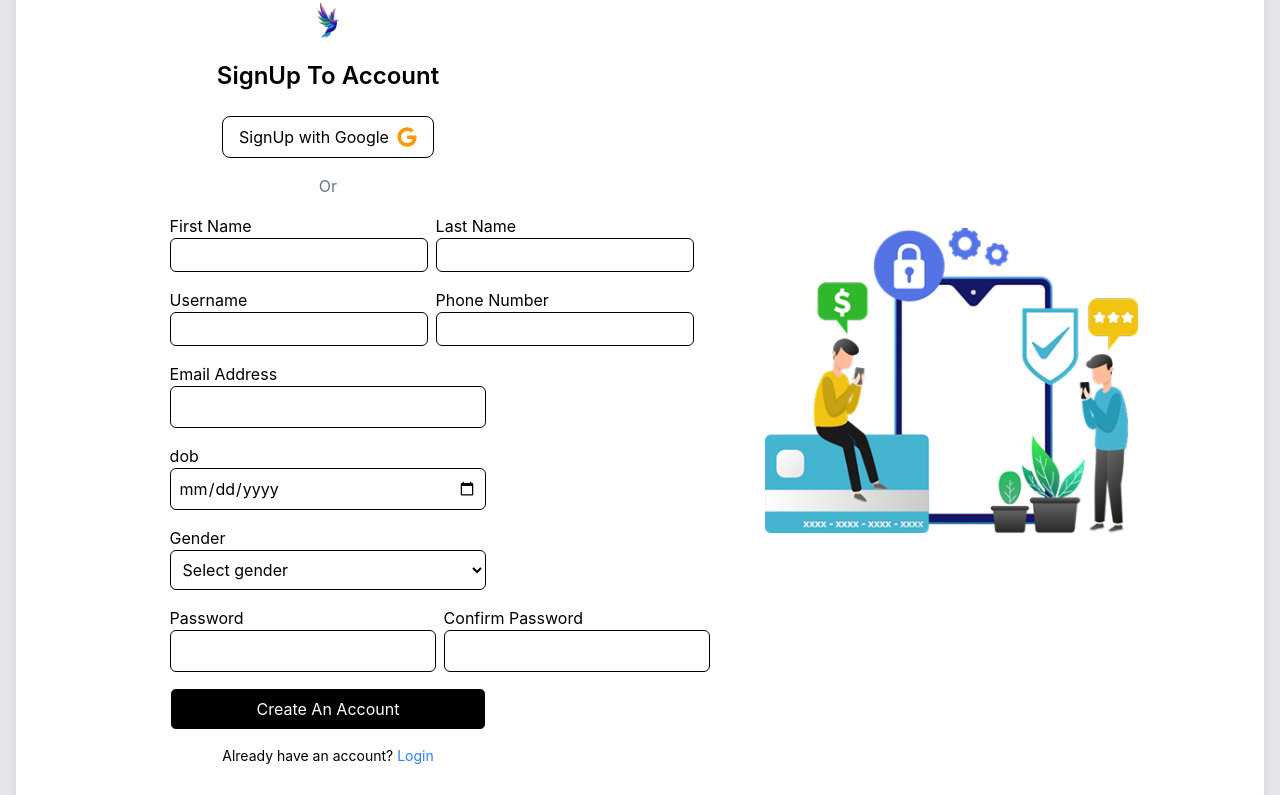
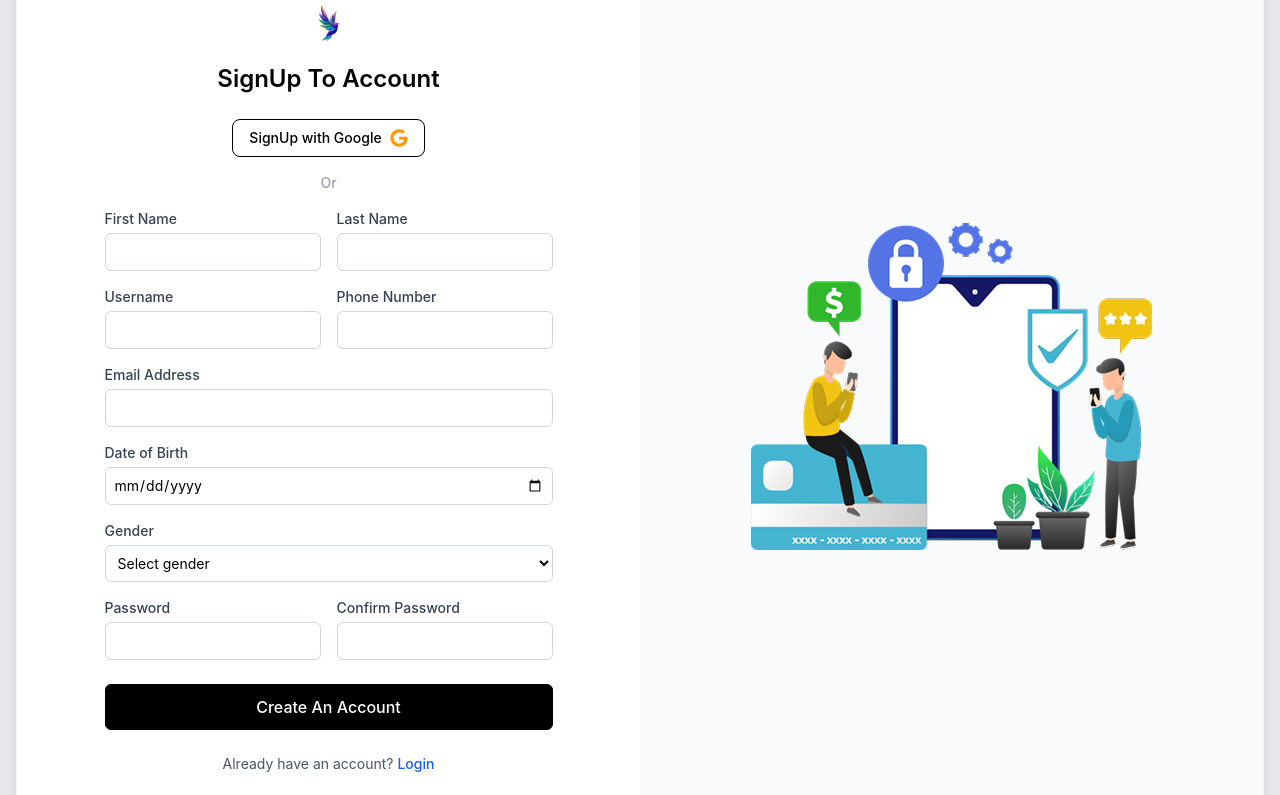
Before and after one commit to headlet/E-Commerce, a React app in the folder frontend/: page /signup in a window 1280 px wide. Shown: the part 357-1152 px from the top of the page. Built offline with nearby package versions, Linux system fonts and the light colour scheme; the HTML template or start-up script is replaced by a standard one.

Commit message:
fix the error message and http status in login, register, profile and properly show the validation errror on react

```diff
--- a/frontend/src/public/components/pages/Auth/logIn.jsx
+++ b/frontend/src/public/components/pages/Auth/logIn.jsx
@@ -1,19 +1,28 @@
 import { FaGoogle } from "react-icons/fa";
-import { Link } from "react-router";
+import { Link, useNavigate } from "react-router"; // Use React Router for page transitions
 import loginimg from "../../../../assets/login.png";
 import logo from "../../../../assets/logo.png";
 import { login } from "../../../../api/auth";
 import { useState } from "react";
 import { Title } from "react-head";
 
-function logIn() {
+// FIX 1: Capitalized component name to follow React standards
+function LogIn() {
+  const navigate = useNavigate();
+
   const [LoginForm, setLoginForm] = useState({
     email: "",
     password: "",
   });
 
+  const [errors, setErrors] = useState({});
+  const [message, setMessage] = useState("");
+  const [isSuccess, setIsSuccess] = useState(true);
+
   const handleSubmit = async (e) => {
     e.preventDefault();
+    setMessage("");
+    setErrors({});
 
     try {
       const response = await login(LoginForm);
@@ -22,96 +31,146 @@ function logIn() {
         const { access_token, user } = response.data;
         localStorage.setItem("token", access_token);
         localStorage.setItem("user", JSON.stringify(user));
-        window.location.href = "/profile";
+        setIsSuccess(true);
+        setMessage(response.data.message || "Logged in successfully!");
+
+        // Use client-side navigation instead of window.location.href to preserve state
+        navigate("/profile");
       }
     } catch (error) {
-      const errorMsg = error.response?.data?.message || "Login failed";
-      console.error(errorMsg);
+      setIsSuccess(false);
+
+      // FIX 2: Safeguard against empty or unexpected API error formats using || {}
+      if (error.response && error.response.status === 422) {
+        setErrors(error.response.data.errors || {});
+        setMessage("Please resolve the input validation errors listed below.");
+      } else {
+        // Handle incorrect credentials (401) or other server errors gracefully
+        setErrors({});
+        setMessage(error.response?.data?.message || "Invalid email or password.");
+      }
     }
   };
 
   const handleChange = (e) => {
     const { name, value } = e.target;
-    setLoginForm((e) => ({
-      ...e,
+    setLoginForm((prev) => ({
+      ...prev,
       [name]: value,
     }));
+
+    if (errors && errors[name]) {
+      setErrors((prevErrors) => ({ ...prevErrors, [name]: null }));
+    }
   };
+
   return (
-    <section className="flex flex-col items-center justify-center w-full p-4 gap-5">
+    <section className="flex flex-col items-center justify-center w-full p-4 gap-4 max-w-7xl mx-auto">
       <Title>Login | SpeedMart</Title>
-      <div className="text-sm text-gray-500 w-full bg-white rounded-lg p-5">
+
+      {/* Breadcrumb */}
+      <div className="text-sm text-gray-500 w-full bg-white rounded-lg p-5 shadow-sm border border-gray-100">
         Home / pages /{" "}
         <span className="text-md font-semibold text-black">Login</span>
       </div>
 
-      <div className="flex flex-col md:flex-row justify-center items-center shadow-lg bg-white rounded-xl overflow-hidden w-full">
-        {/* LEFT SIDE */}
-        <div className="w-full md:w-[50%] flex flex-col justify-center items-center px-6 md:px-12 py-10">
-          <img src={logo} alt="logo" className="h-12 mb-4" />
+      {/* Main Container */}
+      <div className="flex flex-col lg:flex-row justify-center items-stretch shadow-lg bg-white rounded-xl overflow-hidden w-full border border-gray-100">
 
-          <h2 className="text-[#1ABA1A] text-3xl font-semibold">
+        {/* LEFT SIDE - FORM */}
+        <div className="w-full lg:w-[50%] flex flex-col justify-center items-center px-4 sm:px-8 md:px-12 py-10">
+          <img src={logo} alt="logo" className="h-12 mb-4 object-contain" />
+
+          <h2 className="text-[#1ABA1A] text-3xl font-semibold mb-1">
             Welcome Back
           </h2>
+          <p className="text-gray-500 mb-6 text-sm sm:text-base">Login To Account</p>
 
-          <p className="text-lg mb-6">Login To Account</p>
-
-          <div className="flex items-center gap-2 border px-4 py-2 rounded-lg cursor-pointer hover:bg-gray-100 mb-4">
-            <p>Login with Google</p>
-            <FaGoogle size={20} className="text-amber-500" />
+          {/* Google Login */}
+          <div className="flex items-center gap-2 border px-4 py-2 rounded-lg cursor-pointer hover:bg-gray-50 transition mb-4">
+            <p className="text-sm font-medium">Login with Google</p>
+            <FaGoogle size={18} className="text-amber-500" />
           </div>
 
-          <p className="mb-4 text-gray-500">Or</p>
+          <p className="mb-4 text-gray-400 text-sm font-medium">Or</p>
 
+          {/* Alert Message Banner */}
+          {message && (
+            <div
+              className={`w-full max-w-md mb-6 p-4 rounded-md text-sm font-medium ${
+                isSuccess
+                  ? "bg-green-50 text-green-800 border border-green-200"
+                  : "bg-red-50 text-red-800 border border-red-200"
+              }`}
+            >
+              {message}
+            </div>
+          )}
+
+          {/* FORM */}
           <form
-            className="flex flex-col w-full sm:w-[80%] md:w-[60%] gap-4"
+            className="flex flex-col w-full max-w-md gap-4"
             onSubmit={handleSubmit}
           >
-            <div className="flex flex-col">
-              <label>Email Address</label>
+            {/* Email Field */}
+            <div className="flex flex-col gap-1">
+              <label className="text-sm font-medium text-gray-700">Email Address</label>
               <input
                 type="email"
                 name="email"
                 value={LoginForm.email}
                 onChange={handleChange}
-                className="border p-2 rounded-md outline-none"
+                className={`border p-2.5 rounded-md outline-none focus:border-black transition text-sm ${
+                  errors?.email ? "border-red-500 focus:border-red-500" : "border-gray-300"
+                }`}
               />
+              {/* FIX 3: Safe optional chaining checks */}
+              {errors?.email && errors.email[0] && (
+                <span className="text-xs text-red-500 mt-1">{errors.email[0]}</span>
+              )}
             </div>
 
-            <div className="flex flex-col">
-              <label>Password</label>
+            {/* Password Field */}
+            <div className="flex flex-col gap-1">
+              <label className="text-sm font-medium text-gray-700">Password</label>
               <input
                 type="password"
                 name="password"
                 value={LoginForm.password}
                 onChange={handleChange}
-                className="border p-2 rounded-md outline-none"
+                className={`border p-2.5 rounded-md outline-none focus:border-black transition text-sm ${
+                  errors?.password ? "border-red-500 focus:border-red-500" : "border-gray-300"
+                }`}
               />
+              {/* FIX 3: Safe optional chaining checks */}
+              {errors?.password && errors.password[0] && (
+                <span className="text-xs text-red-500 mt-1">{errors.password[0]}</span>
+              )}
             </div>
 
             <button
               type="submit"
-              className="bg-black text-white p-2 rounded-md hover:bg-white hover:text-black border transition"
+              className="bg-black text-white p-2.5 rounded-md hover:bg-white hover:text-black border border-black transition font-medium mt-2"
             >
               Login
             </button>
           </form>
 
-          <p className="mt-4 text-sm text-center">
+          <p className="mt-6 text-sm text-center text-gray-600">
             Don't have an account?{" "}
-            <Link to="/signup" className="text-blue-500 hover:underline">
+            <Link to="/signup" className="text-blue-600 font-medium hover:underline">
               SignUp
             </Link>
           </p>
         </div>
 
         {/* RIGHT SIDE IMAGE */}
-        <div className="hidden md:flex justify-center items-center w-[50%]">
-          <img src={loginimg} alt="login" className="w-[60%]" />
+        <div className="hidden lg:flex justify-center items-center w-[50%] bg-gray-50 p-12">
+          <img src={loginimg} alt="login" className="max-w-[80%] h-auto object-contain" />
         </div>
       </div>
     </section>
   );
 }
 
-export default logIn;
+export default LogIn;
--- a/frontend/src/public/components/pages/Auth/signUp.jsx
+++ b/frontend/src/public/components/pages/Auth/signUp.jsx
@@ -1,5 +1,5 @@
 import { FaGoogle } from "react-icons/fa";
-import { Link, Navigate } from "react-router";
+import { Link } from "react-router";
 import loginimg from "../../../../assets/login.png";
 import logo from "../../../../assets/logo.png";
 import { register } from "../../../../api/auth";
@@ -21,192 +21,277 @@ function signUp() {
     status: "active",
   });
 
+  const [message, setMessage] = useState("");
+  const [isSuccess, setIsSuccess] = useState(true);
+  const [errors, setErrors] = useState({});
+
   const handleSubmit = async (e) => {
     e.preventDefault();
-    console.log(form);
+    setMessage("");
+    setErrors({});
+
     try {
       const response = await register(form);
-
-      console.log(response.data);
 
       if (response.data && response.data.access_token) {
         const { access_token, user } = response.data;
         localStorage.setItem("token", access_token);
         localStorage.setItem("user", JSON.stringify(user));
+        setIsSuccess(true);
+        setMessage(response.data.message);
         window.location.href = "/profile";
       }
     } catch (error) {
-      console.log(error.response.data);
+      setIsSuccess(false);
+
+      if (error.response && error.response.status === 422) {
+        setErrors(error.response.data.errors);
+        setMessage("Please resolve the input validation errors listed below.");
+      } else {
+        setMessage(error.response?.data?.message || "Failed to Register");
+      }
     }
   };
 
   const handleChange = (e) => {
     const { name, value } = e.target;
-    setForm((e) => ({
-      ...e,
+    setForm((prev) => ({
+      ...prev,
       [name]: value,
     }));
+
+    if (errors[name]) {
+      setErrors((prevErrors) => ({ ...prevErrors, [name]: null }));
+    }
   };
 
   return (
-    <section className="flex flex-col items-center justify-center w-full p-4 gap-4">
+    <section className="flex flex-col items-center justify-center w-full p-4 gap-4 max-w-7xl mx-auto">
       <Title>SignUp | SpeedMart</Title>
-      <div className="text-sm text-gray-500 w-full bg-white rounded-lg p-5">
+
+      {/* Breadcrumb */}
+      <div className="text-sm text-gray-500 w-full bg-white rounded-lg p-5 shadow-sm border border-gray-100">
         Home / pages /{" "}
         <span className="text-md font-semibold text-black">SignUp</span>
       </div>
 
-      <div className="flex flex-col md:flex-row justify-center items-center shadow-lg bg-white rounded-xl overflow-hidden w-full">
+      {/* Main Container */}
+      <div className="flex flex-col lg:flex-row justify-center items-stretch shadow-lg bg-white rounded-xl overflow-hidden w-full border border-gray-100">
+
         {/* LEFT SIDE - FORM */}
-        <div className="w-full md:w-[50%] flex flex-col justify-center items-center px-6 md:px-12 py-10">
-          <img src={logo} alt="logo" className="h-12 mb-4" />
+        <div className="w-full lg:w-[50%] flex flex-col justify-center items-center px-4 sm:px-8 md:px-12 py-10">
+          <img src={logo} alt="logo" className="h-12 mb-4 object-contain" />
 
           <h2 className="text-2xl font-semibold mb-6">SignUp To Account</h2>
 
           {/* Google Signup */}
-          <div className="flex items-center gap-2 border px-4 py-2 rounded-lg cursor-pointer hover:bg-gray-100 mb-4">
-            <p>SignUp with Google</p>
-            <FaGoogle size={20} className="text-amber-500" />
+          <div className="flex items-center gap-2 border px-4 py-2 rounded-lg cursor-pointer hover:bg-gray-50 transition mb-4">
+            <p className="text-sm font-medium">SignUp with Google</p>
+            <FaGoogle size={18} className="text-amber-500" />
           </div>
 
-          <p className="mb-4 text-gray-500">Or</p>
+          <p className="mb-4 text-gray-400 text-sm font-medium">Or</p>
+
+          {/* Alert Message Banner */}
+          {message && (
+            <div
+              className={`w-full max-w-md mb-6 p-4 rounded-md text-sm font-medium ${
+                isSuccess
+                  ? "bg-green-50 text-green-800 border border-green-200"
+                  : "bg-red-50 text-red-800 border border-red-200"
+              }`}
+            >
+              {message}
+            </div>
+          )}
 
           {/* FORM */}
           <form
-            className="flex flex-col w-full sm:w-[80%] md:w-[60%] gap-4"
+            className="flex flex-col w-full max-w-md gap-4"
             onSubmit={handleSubmit}
           >
-            <div className="w-fit flex md:flex-row flex-col gap-2">
-              <div className="flex flex-col">
-                <label>First Name</label>
+            {/* First & Last Name */}
+            <div className="grid grid-cols-1 sm:grid-cols-2 gap-4">
+              <div className="flex flex-col gap-1">
+                <label className="text-sm font-medium text-gray-700">First Name</label>
                 <input
                   type="text"
                   name="first_name"
                   value={form.first_name}
                   onChange={handleChange}
-                  className="border p-1 rounded-md outline-none"
+                  className={`border p-2 rounded-md outline-none focus:border-black transition text-sm ${
+                    errors.first_name ? "border-red-500 focus:border-red-500" : "border-gray-300"
+                  }`}
                 />
+                {errors.first_name && (
+                  <span className="text-xs text-red-500 mt-1">{errors.first_name[0]}</span>
+                )}
               </div>
 
-              <div className="flex flex-col">
-                <label>Last Name</label>
+              <div className="flex flex-col gap-1">
+                <label className="text-sm font-medium text-gray-700">Last Name</label>
                 <input
                   type="text"
                   name="last_name"
                   value={form.last_name}
                   onChange={handleChange}
-                  className="border p-1 rounded-md outline-none"
+                  className={`border p-2 rounded-md outline-none focus:border-black transition text-sm ${
+                    errors.last_name ? "border-red-500 focus:border-red-500" : "border-gray-300"
+                  }`}
                 />
+                {errors.last_name && (
+                  <span className="text-xs text-red-500 mt-1">{errors.last_name[0]}</span>
+                )}
               </div>
             </div>
 
-            <div className="w-fit flex gap-2">
-              <div className="flex flex-col">
-                <label>Username</label>
+            {/* Username & Phone */}
+            <div className="grid grid-cols-1 sm:grid-cols-2 gap-4">
+              <div className="flex flex-col gap-1">
+                <label className="text-sm font-medium text-gray-700">Username</label>
                 <input
                   type="text"
                   name="username"
                   value={form.username}
                   onChange={handleChange}
-                  className="border p-1 rounded-md outline-none"
+                  className={`border p-2 rounded-md outline-none focus:border-black transition text-sm ${
+                    errors.username ? "border-red-500 focus:border-red-500" : "border-gray-300"
+                  }`}
                 />
+                {errors.username && (
+                  <span className="text-xs text-red-500 mt-1">{errors.username[0]}</span>
+                )}
               </div>
 
-              <div className="flex flex-col">
-                <label>Phone Number</label>
+              <div className="flex flex-col gap-1">
+                <label className="text-sm font-medium text-gray-700">Phone Number</label>
                 <input
                   type="tel"
                   name="phone"
                   value={form.phone}
                   onChange={handleChange}
-                  className="border p-1 rounded-md outline-none"
+                  className={`border p-2 rounded-md outline-none focus:border-black transition text-sm ${
+                    errors.phone ? "border-red-500 focus:border-red-500" : "border-gray-300"
+                  }`}
                 />
+                {errors.phone && (
+                  <span className="text-xs text-red-500 mt-1">{errors.phone[0]}</span>
+                )}
               </div>
             </div>
 
-            <div className="flex flex-col">
-              <label>Email Address</label>
+            {/* Email Address */}
+            <div className="flex flex-col gap-1">
+              <label className="text-sm font-medium text-gray-700">Email Address</label>
               <input
                 type="email"
                 name="email"
                 value={form.email}
                 onChange={handleChange}
-                className="border p-2 rounded-md outline-none"
+                className={`border p-2 rounded-md outline-none focus:border-black transition text-sm ${
+                  errors.email ? "border-red-500 focus:border-red-500" : "border-gray-300"
+                }`}
               />
+              {errors.email && (
+                <span className="text-xs text-red-500 mt-1">{errors.email[0]}</span>
+              )}
             </div>
 
-            <div className="flex flex-col">
-              <label>dob</label>
+            {/* DOB */}
+            <div className="flex flex-col gap-1">
+              <label className="text-sm font-medium text-gray-700">Date of Birth</label>
               <input
                 type="date"
                 name="dob"
                 value={form.dob}
                 onChange={handleChange}
-                className="border p-2 rounded-md outline-none"
+                className={`border p-2 rounded-md outline-none focus:border-black transition text-sm ${
+                  errors.dob ? "border-red-500 focus:border-red-500" : "border-gray-300"
+                }`}
               />
+              {errors.dob && (
+                <span className="text-xs text-red-500 mt-1">{errors.dob[0]}</span>
+              )}
             </div>
 
-            <div className="flex flex-col">
-              <label>Gender</label>
+            {/* Gender */}
+            <div className="flex flex-col gap-1">
+              <label className="text-sm font-medium text-gray-700">Gender</label>
               <select
                 id="gender"
                 name="gender"
                 value={form.gender}
                 onChange={handleChange}
-                className="border p-2 rounded-md outline-none"
+                className={`border p-2 rounded-md outline-none focus:border-black bg-white transition text-sm ${
+                  errors.gender ? "border-red-500 focus:border-red-500" : "border-gray-300"
+                }`}
               >
-                <option value="" disabled selected>
+                <option value="" disabled>
                   Select gender
                 </option>
                 <option value="male">Male</option>
                 <option value="female">Female</option>
                 <option value="other">Other</option>
               </select>
+              {errors.gender && (
+                <span className="text-xs text-red-500 mt-1">{errors.gender[0]}</span>
+              )}
             </div>
 
-            <div className="w-fit flex md:flex-row flex-col gap-2">
-              <div className="flex flex-col">
-                <label>Password</label>
+            {/* Passwords */}
+            <div className="grid grid-cols-1 sm:grid-cols-2 gap-4">
+              <div className="flex flex-col gap-1">
+                <label className="text-sm font-medium text-gray-700">Password</label>
                 <input
                   type="password"
                   name="password"
                   value={form.password}
                   onChange={handleChange}
-                  className="border p-2 rounded-md outline-none"
+                  className={`border p-2 rounded-md outline-none focus:border-black transition text-sm ${
+                    errors.password ? "border-red-500 focus:border-red-500" : "border-gray-300"
+                  }`}
                 />
+                {errors.password && (
+                  <span className="text-xs text-red-500 mt-1">{errors.password[0]}</span>
+                )}
               </div>
 
-              <div className="flex flex-col">
-                <label>Confirm Password</label>
+              <div className="flex flex-col gap-1">
+                <label className="text-sm font-medium text-gray-700">Confirm Password</label>
                 <input
                   type="password"
                   name="password_confirmation"
                   value={form.password_confirmation}
                   onChange={handleChange}
-                  className="border p-2 rounded-md outline-none"
+                  className={`border p-2 rounded-md outline-none focus:border-black transition text-sm ${
+                    errors.password_confirmation ? "border-red-500 focus:border-red-500" : "border-gray-300"
+                  }`}
                 />
+                {errors.password_confirmation && (
+                  <span className="text-xs text-red-500 mt-1">{errors.password_confirmation[0]}</span>
+                )}
               </div>
             </div>
 
             <button
               type="submit"
-              className="bg-black text-white p-2 rounded-md hover:bg-white hover:text-black border transition"
+              className="bg-black text-white p-2.5 rounded-md hover:bg-white hover:text-black border border-black transition font-medium mt-2"
             >
               Create An Account
             </button>
           </form>
 
-          <p className="mt-4 text-sm text-center">
+          <p className="mt-6 text-sm text-center text-gray-600">
             Already have an account?{" "}
-            <Link to="/login" className="text-blue-500 hover:underline">
+            <Link to="/login" className="text-blue-600 font-medium hover:underline">
               Login
             </Link>
           </p>
         </div>
 
         {/* RIGHT SIDE IMAGE */}
-        <div className="hidden md:flex justify-center items-center w-[50%]">
-          <img src={loginimg} alt="signup" className="w-[60%]" />
+        <div className="hidden lg:flex justify-center items-center w-[50%] bg-gray-50 p-12">
+          <img src={loginimg} alt="signup" className="max-w-[80%] h-auto object-contain" />
         </div>
       </div>
     </section>
--- a/frontend/src/public/components/pages/Profile.jsx
+++ b/frontend/src/public/components/pages/Profile.jsx
@@ -68,7 +68,7 @@ function Profile() {
   const handleUpdate = async (e) => {
     e.preventDefault();
     setMessage("");
-    setErrors({}); // Clear old validations on every new submission attempt
+    setErrors({});
 
     try {
       // Fix: Use template literals backticks to evaluate the user id variable properly
```
Also changed, not shown: frontend/src/api/axios.js (+8 -4 lines), 2 other files (tests, documents, lock files or other folders).
